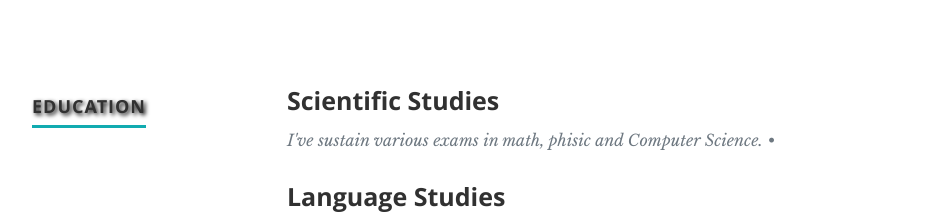
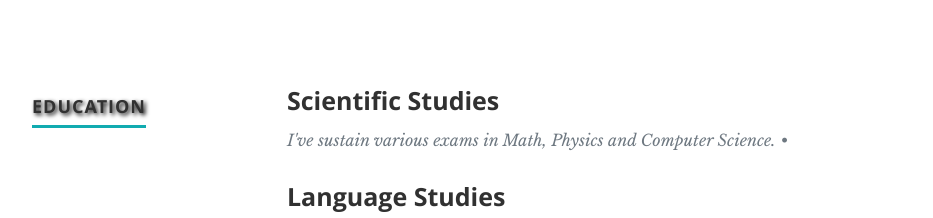
Before and after one commit to 8BigFish88/MyPortfolio, a React (Create React App) app: page / in a window 1280 px wide. Shown: the part 1320-1538 px from the top of the page, without its empty margins (118-1051 px from the left). Built offline with nearby package versions, Linux system fonts and the light colour scheme.

Commit message:
change data

```diff
--- a/src/resumeData.js
+++ b/src/resumeData.js
@@ -25,7 +25,7 @@ let resumeData = {
     {
       UniversityName: "Scientific Studies",
       specialization:
-        "I've sustain various exams in math, phisic and Computer Science.",
+        "I've sustain various exams in Math, Physics and Computer Science.",
       MonthOfPassing: "",
       YearOfPassing: "",
       Achievements: "",
```
